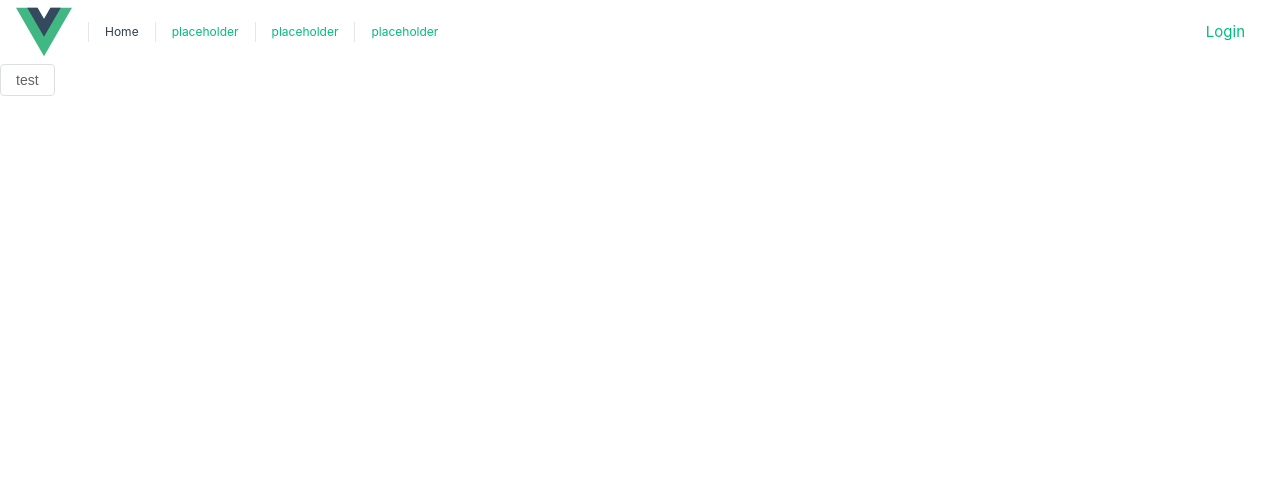
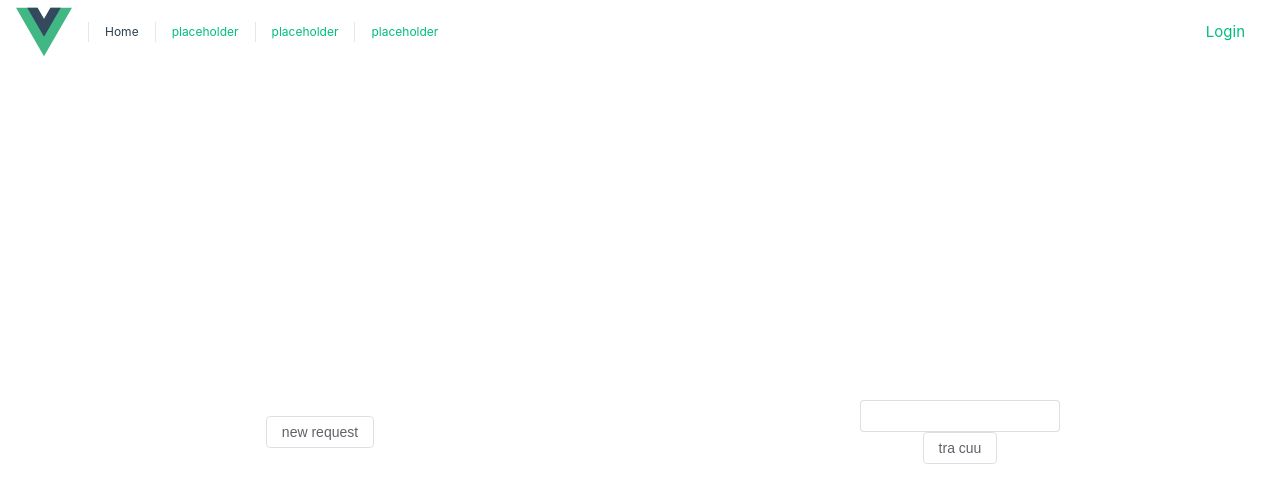
Before and after one commit to hoenntk68/PRN221-One-Stop-Office, a Vue app in the folder OneStopWeb/: page / in a window 1280 px wide. Shown: the top 502 px of the page. Built offline with nearby package versions, Linux system fonts and the light colour scheme.

Commit message:
feat request sumbit

```diff
--- a/OneStopWeb/src/router/index.js
+++ b/OneStopWeb/src/router/index.js
@@ -16,14 +16,22 @@ const router = createRouter({
     {
       path: '/about',
       name: 'about',
-      // route level code-splitting
-      // this generates a separate chunk (About.[hash].js) for this route
-      // which is lazy-loaded when the route is visited.
+      component: () => import('../views/AboutView.vue')
+    },
+    {
+      path: '/request',
+      name: 'request',
       component: () => import('../views/AboutView.vue')
     },
     {
       path: '/request-list',
+      name: 'requestList',
       component: () => import('../views/RequestListView.vue')
+    },
+    {
+      path: '/request-submit',
+      name: 'submitRequest',
+      component: () => import('../views/SubmitRequestView.vue')
     }
   ]
 })
--- a/OneStopWeb/src/services/BaseService.js
+++ b/OneStopWeb/src/services/BaseService.js
@@ -61,7 +61,7 @@ export default class BaseService {
             .catch(e => this.logError(e, error));
     }
 
-    async post(endpoint, params = {}, success, error) {
+    async post(endpoint, success, error, params = {}) {
         await this.api
             .post(this.prefix + endpoint, params)
             .then(response => this.processResponse(response))
@@ -69,7 +69,7 @@ export default class BaseService {
             .catch(e => this.logError(e, error));
     }
 
-    async put(endpoint, params = {}, success, error) {
+    async put(endpoint, success, error, params = {}) {
         await this.api
             .put(this.prefix + endpoint, params)
             .then(response => this.processResponse(response))
@@ -77,7 +77,7 @@ export default class BaseService {
             .catch(e => this.logError(e, error));
     }
 
-    async delete(endpoint, data = {}, success, error) {
+    async delete(endpoint, success, error, data = {}) {
         await this.api
             .delete(this.prefix + endpoint, { data })
             .then(response => this.processResponse(response))
@@ -85,7 +85,7 @@ export default class BaseService {
             .catch(e => this.logError(e, error));
     }
 
-    async patch(endpoint, params = {}, success, error) {
+    async patch(endpoint, success, error, params = {}) {
         await this.api
             .patch(this.prefix + endpoint, params)
             .then(response => this.processResponse(response))
--- a/OneStopWeb/src/services/RequestAPI.js
+++ b/OneStopWeb/src/services/RequestAPI.js
@@ -7,4 +7,8 @@ export default class RequestAPI extends BaseService {
         this.get(API_CODE.API_RQ_001, success, error, params);
     }
 
+    submitRequest(params = {}, success, error) {
+        this.post(API_CODE.API_RQ_002, success, error, params);
+    }
+
 }
--- a/OneStopWeb/src/services/UserAPI.js
+++ b/OneStopWeb/src/services/UserAPI.js
@@ -3,6 +3,8 @@ import API_CODE from "../utils/api_code.js";
 
 export default class UserApi extends BaseService {
     async login(params = {}, success, error) {
-        await this.post(API_CODE.API_U_001, params, success, error);
+        await this.post(API_CODE.API_U_001, success, error, params);
     }
+
+
 }
--- a/OneStopWeb/src/stores/request.js
+++ b/OneStopWeb/src/stores/request.js
@@ -8,6 +8,11 @@ export const useRequestStore = defineStore('request', () => {
         data: [],
     });
 
+    const requestModel = reactive({
+        'category': '',
+        'reason': '',
+        'attachment': '',
+    })
 
     const getRequestList = () => {
         service.request.getRequestList(
@@ -23,8 +28,26 @@ export const useRequestStore = defineStore('request', () => {
         )
     }
 
+    const submitRequest = async () => {
+        const formData = new FormData();
+        for (const key in requestModel) {
+            formData.append(key, requestModel[key]);
+        }
+        service.request.submitRequest(
+            formData,
+            (res) => {
+                console.log(res);
+            },
+            (err) => {
+                console.log(err);
+            }
+        )
+    }
+
     return {
+        requestModel,
+        requestList,
         getRequestList,
-        requestList,
+        submitRequest,
     }
 })
--- a/OneStopWeb/src/utils/api_code.js
+++ b/OneStopWeb/src/utils/api_code.js
@@ -5,6 +5,7 @@ const API_CODE = {
 
     //Request
     API_RQ_001: "Request/client/all",
+    API_RQ_002: "Request/store",
 
 
 };
--- a/OneStopWeb/src/views/HomePage.vue
+++ b/OneStopWeb/src/views/HomePage.vue
@@ -1,29 +1,54 @@
 <template lang="">
-    <div>
-        <el-button @click="test">test</el-button>
+    <div class="wrapper">
+        <div class="section left">
+            <el-button @click="$router.push({ name: 'submitRequest' })">
+                new request
+            </el-button>
+        </div>
+        <div class="section right">
+            <el-input style="width: 200px">
+
+            </el-input>
+            <el-button @click="$router.push({ name: 'requestList' })">
+                tra cuu
+            </el-button>
+        </div>
     </div>
 </template>
 <script>
-import { useAuthStore } from "../stores/auth";
 export default {
     setup() {
-        const authStore = useAuthStore();
-
-        const {
-            credential,
-            authLogin,
-            test,
-        } = authStore;
-
-
         return {
-            credential,
-            authLogin,
-            test,
         }
     }
 }
 </script>
-<style lang="">
+<style lang="scss" scoped>
+.wrapper {
+    display: flex;
+    flex-direction: row;
+    justify-content: center;
+    align-items: center;
+    height: 100%;
 
+    .section {
+        width: 50%;
+        height: 100%;
+
+        display: flex;
+        flex-direction: column;
+        justify-content: center;
+        align-items: center;
+
+        .left {
+            button {
+                margin: auto;
+            }
+        }
+
+        .right {
+            input {}
+        }
+    }
+}
 </style>
--- /dev/null
+++ b/OneStopWeb/src/views/SubmitRequestView.vue
@@ -0,0 +1,57 @@
+<template>
+    <div class="wrapper">
+        <el-input v-model="requestModel.category" placeholder="cate"></el-input>
+        <el-input v-model="requestModel.reason" placeholder="reason"></el-input>
+
+        <input type="file" @change="handleFileUpload" />
+
+        <el-button @click="submitRequest">submit</el-button>
+    </div>
+</template>
+<script>
+import { useRequestStore } from '@/stores/request';
+import { ref } from 'vue';
+
+export default {
+    setup() {
+        const requestStore = useRequestStore();
+        const fileInputRef = ref(null);
+
+        const handleFileUpload = (event) => {
+            const file = event.target.files[0];
+            if (file) {
+                requestModel.attachment = file;
+            }
+        };
+
+        const {
+            requestModel,
+        } = requestStore;
+
+        const submitRequest = () => {
+            requestStore.submitRequest();
+        }
+
+        return {
+            requestModel,
+            submitRequest,
+            fileInputRef,
+            handleFileUpload,
+        }
+    }
+}
+</script>
+<style lang="scss" scoped>
+.wrapper {
+    display: flex;
+    flex-direction: column;
+    justify-content: center;
+    align-items: center;
+
+    max-width: 1000px;
+
+    * {
+        margin: 8px;
+    }
+}
+</style>
```
